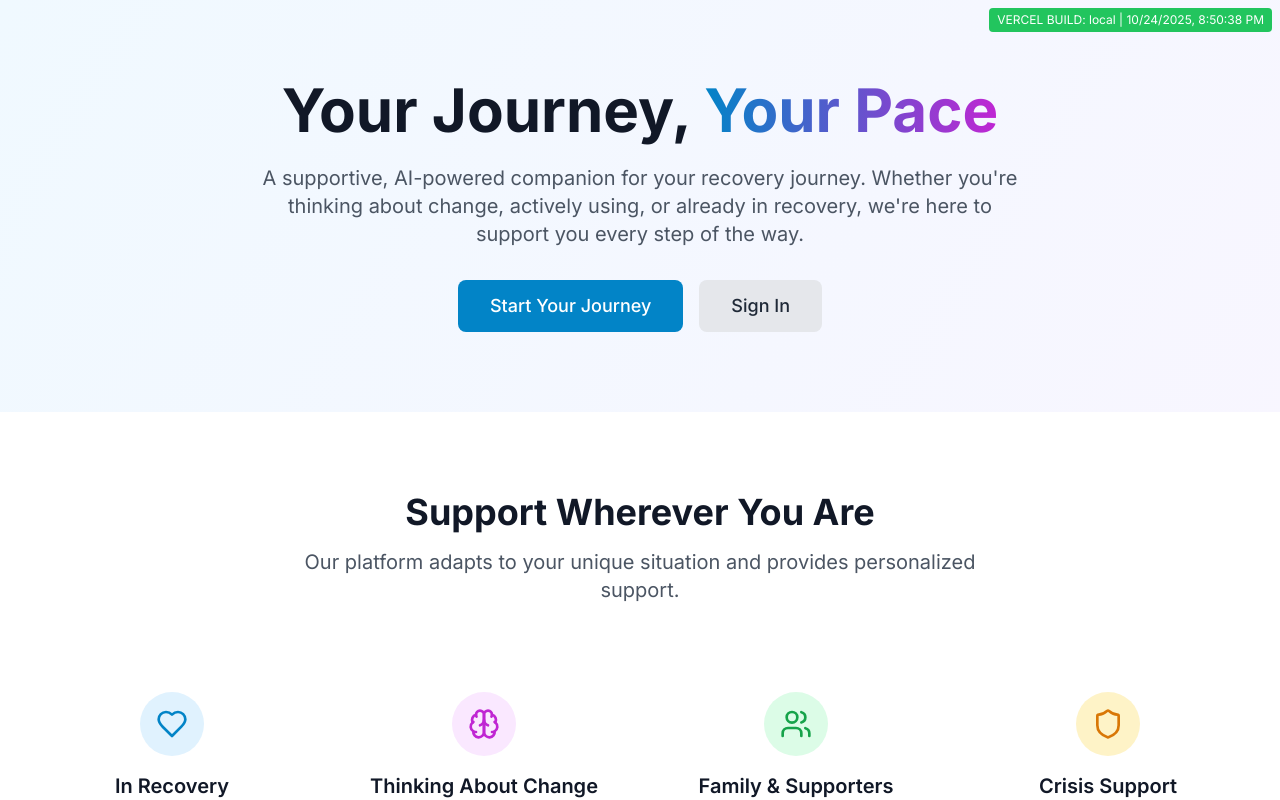
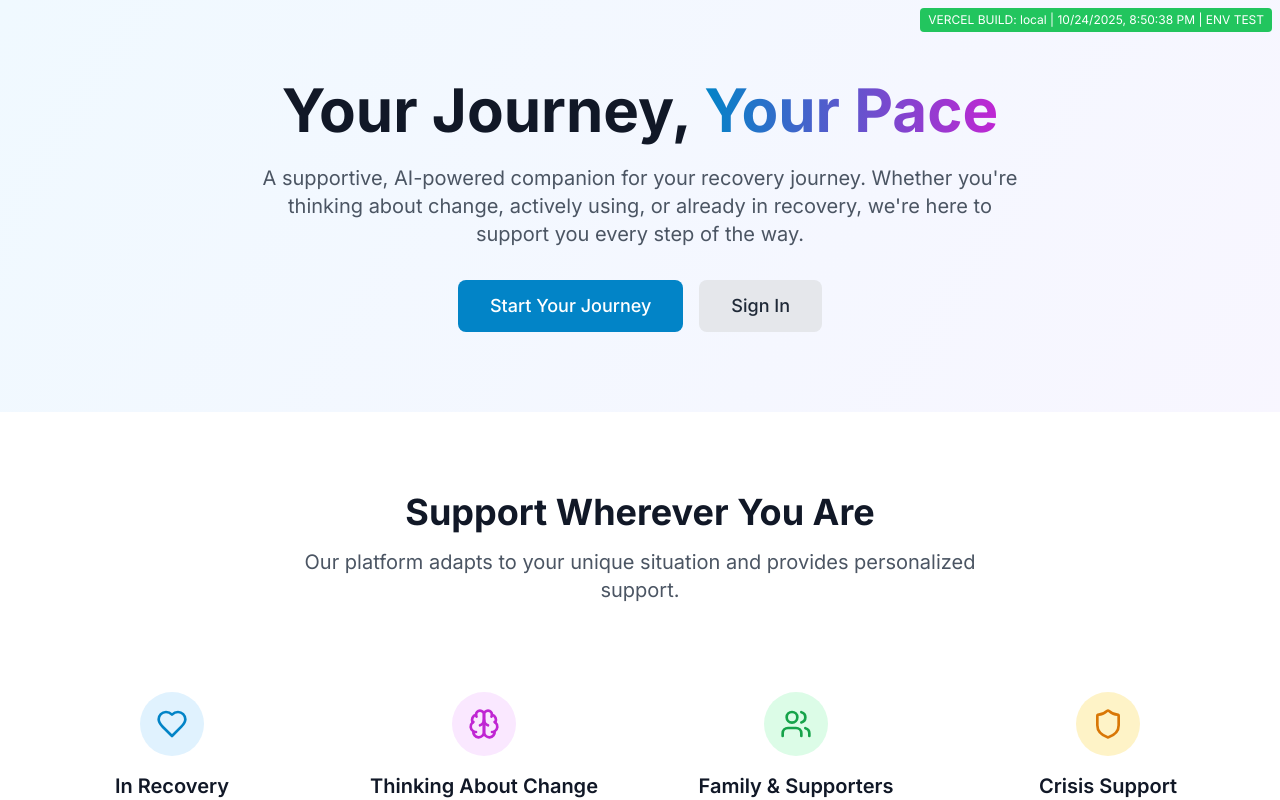
Before and after one commit to avalosamanda498-boop/OwnRecovery, a Next.js app: page / in a window 1280 px wide. Shown: the top 800 px of the page. Built offline with nearby package versions, Linux system fonts and the light colour scheme.

Commit message:
Force deployment to pick up environment variables

```diff
--- a/src/app/page.tsx
+++ b/src/app/page.tsx
@@ -6,7 +6,7 @@ export default function HomePage() {
     <div className="min-h-screen">
       {/* Build Indicator */}
       <div className="fixed top-2 right-2 bg-green-500 text-white text-xs px-2 py-1 rounded z-50">
-        VERCEL BUILD: {process.env.VERCEL_GIT_COMMIT_SHA?.slice(0, 7) || 'local'} | {new Date().toLocaleString('en-US', { timeZone: 'America/New_York' })}
+        VERCEL BUILD: {process.env.VERCEL_GIT_COMMIT_SHA?.slice(0, 7) || 'local'} | {new Date().toLocaleString('en-US', { timeZone: 'America/New_York' })} | ENV TEST
       </div>
 
       {/* Hero Section */}
```
